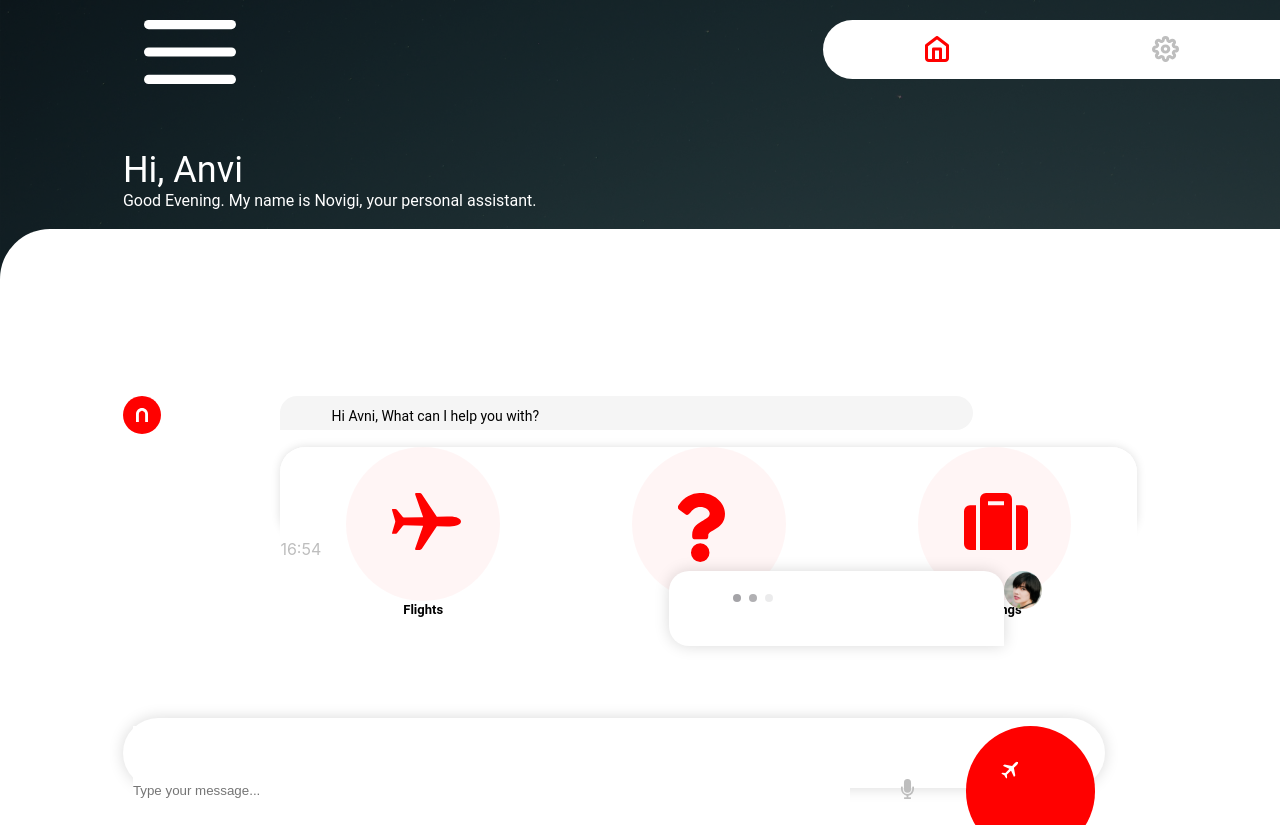
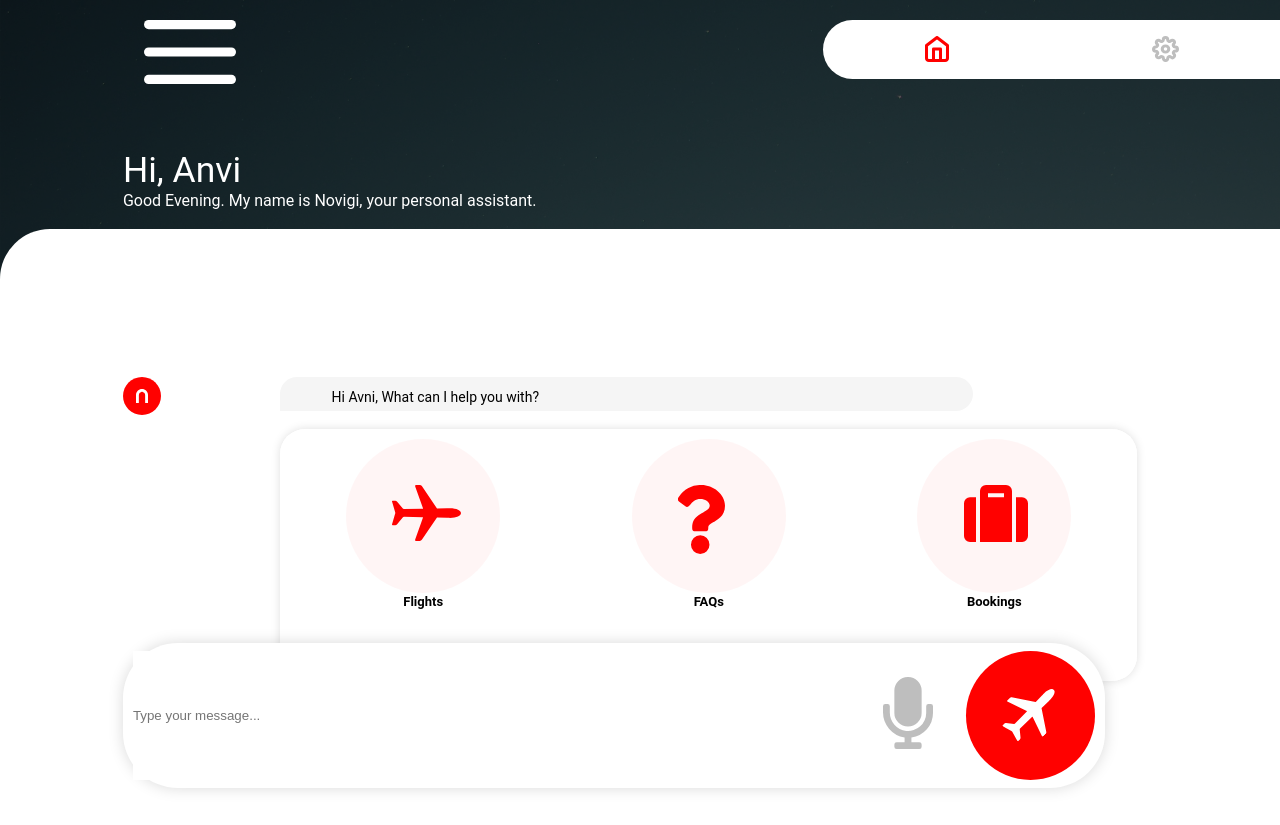
Before and after one commit to praveen-novigi/TicketBookingFrontEnd, a React (Create React App) app: page /chat in a window 1280 px wide. Built offline with nearby package versions, Linux system fonts and the light colour scheme.

Commit message:
UI fixed || Prodipta Halder

```diff
--- a/src/App.css
+++ b/src/App.css
@@ -83,7 +83,7 @@
 .socialEntry{
   display: grid;
   grid-auto-columns: 1fr 1fr 1fr 1fr;
-  height: 8.374384vh;
+  height: max-content;
   align-items: center;
   justify-content: center;
   margin-bottom: 2.709359vh;
@@ -111,8 +111,8 @@
   color: #ff0100;
 }
 .signUpInButton{
-  width: 80.53vw;
-  height: 6.1576vh;
+  min-width: 80.53vw;
+  padding: 1.7857vh 34.4vw;
   border-radius: 50px;
   background-color: #ff0100;
   color: #ffffff;
@@ -180,6 +180,7 @@
   justify-self: center;
 }
 .greet{
+  max-height: 12.8384vh;
   margin-top: 8.743842364532vh;
   margin-left: 9.6vw;
   color: #ffffff;
@@ -196,7 +197,7 @@
   overflow: hidden;
 }
 .scrollBox{
-  max-height: 55.6798vh;
+  height: 55.6798vh;
   /* 79.6798vh; */
   overflow: visible;
   overflow-y: scroll;
@@ -244,8 +245,6 @@
   grid-column: 1/ span 3;
 }
 .selectionGrid{
-  width: 66.933vw;
-  height: 11.453201970vh;
   display: grid;
   grid-template-columns: 1fr 1fr 1fr;
   background-color: #ffffff;
@@ -253,6 +252,7 @@
   box-shadow: 0px 0px 10px #00000021;
 }
 .airplaneMainBox{
+  padding: 1.35vh 3.33vw;
   background: #ffffff;
   grid-column: 1/2;
   display: grid;
@@ -280,6 +280,7 @@
   font: normal normal bold 13px/18px Roboto;
 }
 .questionMainBox{
+  padding: 1.35vh 3.33vw;
   background: #ffffff;
   grid-column: 2/3;
   display: grid;
@@ -306,6 +307,7 @@
   align-self: center;
 }
 .suitcaseMainBox{
+  padding: 1.35vh 3.33vw;
   background: #ffffff;
   grid-column: 3/4;
   display: grid;
@@ -342,7 +344,8 @@
 }
 .typeLayout{
   width: 75.2vw;
-  height: 6.77339901vh;
+  /* height: 6.77339901vh; */
+  min-height: 36.16px;
   margin-left: 9.6vw;
   /* height: max-content; */
   padding: 8px 10px 8px 10px;
@@ -378,8 +381,12 @@
   align-self: center;
 }
 .sendLogo{
+  width: 4.88vw;
   margin: 27%;
   transform: rotate(-45deg);
+}
+.recordLogo{
+  width: 3.88vw;
 }
 .UserchatGrid{
   margin-left: 15.7vw;
@@ -393,7 +400,7 @@
   width:36.266vw;
   display: grid;
   /* grid-template-columns: 177px 49px; */
-  margin-bottom: 1.47783251vh;
+  margin-bottom: calc(1.47783251vh + 36.16px);
 }
 .UserDPGrid{
   width:10.133vw;
@@ -417,8 +424,9 @@
 }
 .UserchatBubbleTyping{
   box-shadow: 0px 0px 15px #00000026;
-  width: 18.667vw;
+  width: 21.667vw;
   height: 3vh;
+  min-height: 22px;
   grid-row: 1/2;
   border-radius: 20px 20px 0 20px;
   background: #FFFFFF ;
@@ -439,7 +447,7 @@
 }
 
 .typing {
-  height: 2em;
+  height: max-content;
   position: relative;
   padding: 10px;
   margin-left: 5px;
--- a/src/App.js
+++ b/src/App.js
@@ -15,7 +15,6 @@ function App() {
           <Route exact path="/sign/up" component={SignUp} />
           <Route exact path="/sign/in" component={SignIn} />
           <Route exact path="/chat" component={ChatScreen} />
-          <Route exact path="/fl" component={FlightList}/>
         </Switch>
       </Router>
   );
--- a/src/Views/ChatScreen.js
+++ b/src/Views/ChatScreen.js
@@ -43,12 +43,12 @@ function ChatScreen() {
                 </div>
             </div>
             {!(Service.selected) && (<div className="greet">
-                <p style={{fontSize:"36px",fontFamily:"Roboto"}}>Hi, Anvi</p>
+                <p style={{fontSize:"4.4334vh",fontFamily:"Roboto"}}>Hi, Anvi</p>
                 <p>Good Evening. My name is Novigi, your personal assistant.</p>
             </div>)}
-            <div className="chatBox" style={Service.selected ?{height:"88.3vmax",marginTop:"1.4631vmax"}:{}}>
-                <div className="scrollBox" style={Service.selected ?{maxHeight:"74.6798vmax"}:{}}>
-                    {true && <TypingBubble/>}
+            <div className="chatBox" style={Service.selected ?{height:"88.3vh",marginTop:"1.4631vh"}:{}}>
+                <div className="scrollBox" style={Service.selected ?{height:"74.6798vh"}:{}}>
+                    {isTyping && <TypingBubble/>}
                     {Service.selected &&(<>
                     <BotChatBubble opt="3" options={opts} message="What else may I assist you with further?"/>
                     <BotChatBubble opt="6" message="What else may I assist you with further?"/>
--- a/src/Views/SignUp.js
+++ b/src/Views/SignUp.js
@@ -137,7 +137,7 @@ function SignUp() {
                     />
                     </FormControl>
                 </div>
-                <button className="signUpInButton" onClick={() => { history.push("/chat"); }}>Create Your Account</button>
+                <button className="signUpInButton" style={{padding:"1.7857vh 20.8vw"}} onClick={() => { history.push("/chat"); }}>Create Your Account</button>
                 <div className="TermsandCond">
                     <p>By signing up, you agree with our Terms of </p>
                     <p>Services and Privacy Policy</p>
--- a/src/index.js
+++ b/src/index.js
@@ -6,7 +6,6 @@ import * as serviceWorkerRegistration from './serviceWorkerRegistration';
 import reportWebVitals from './reportWebVitals';
 import store from './Redux/store';
 import {Provider} from 'react-redux';
-
 ReactDOM.render(
   <Provider store={store}>
     <React.StrictMode>
```
